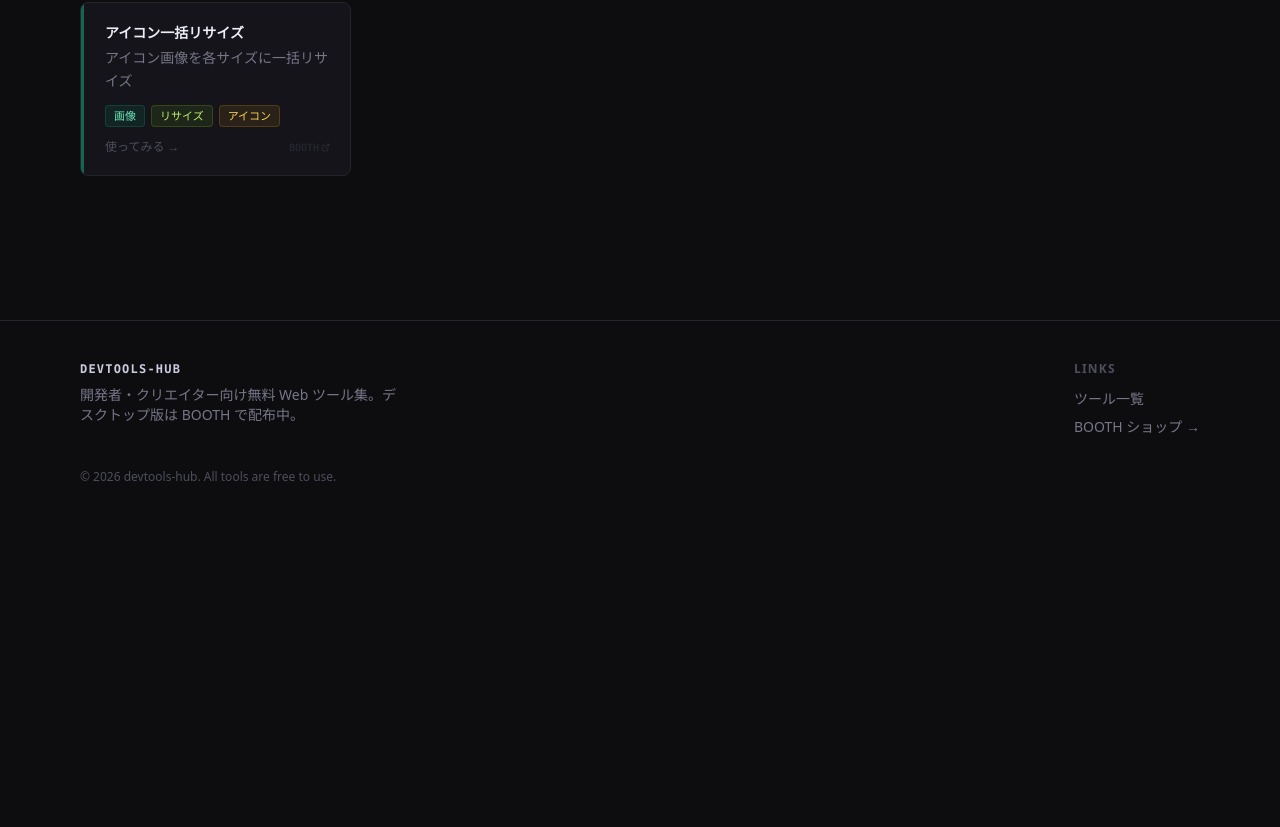
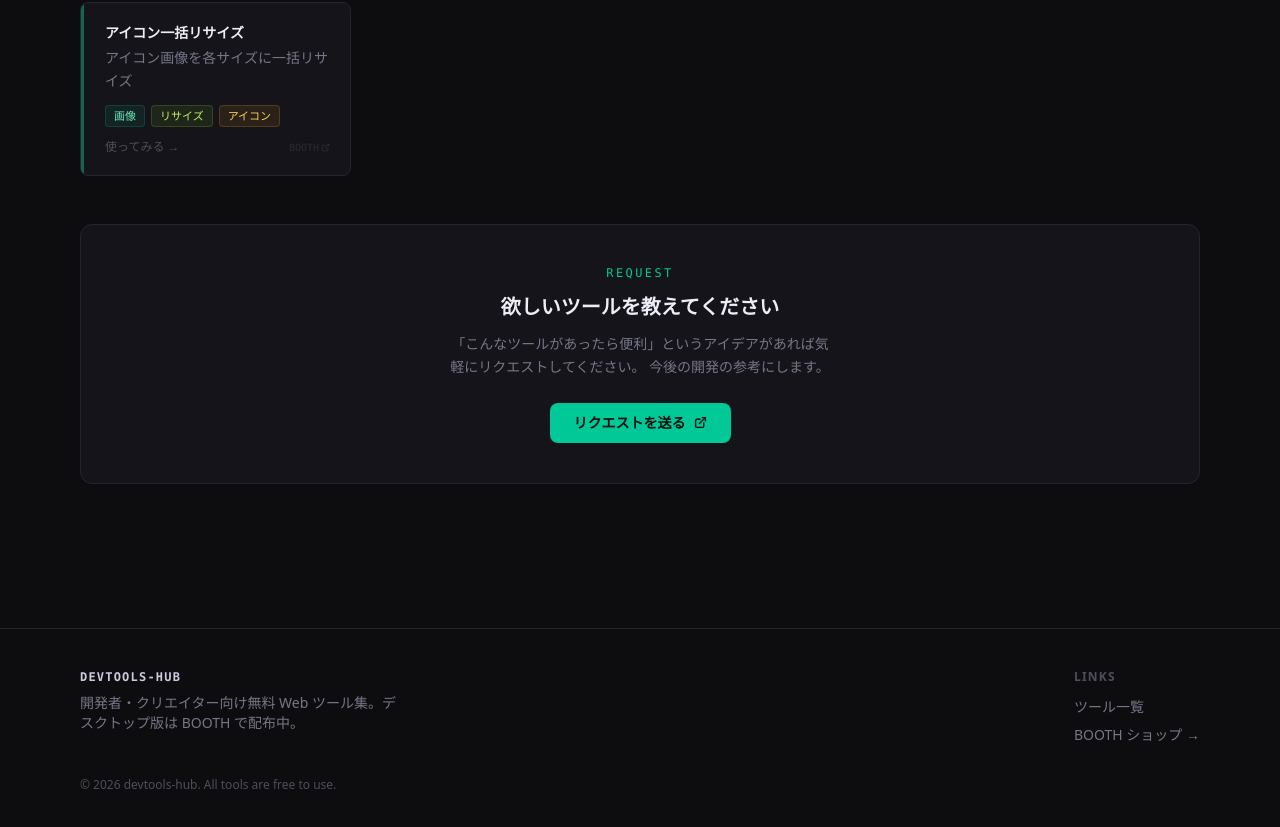
Before and after one commit to kanazaoki/devtools-hub, a Next.js app: page / in a window 1280 px wide. Shown: the part 848-1675 px from the top of the page. Before the commit the page ends 1373 px from the top, so only its background shows below. Built offline with nearby package versions, Linux system fonts and the light colour scheme.

Commit message:
Add tool request box linking to Google Form
Co-Authored-By: Claude Sonnet 4.6 <noreply@anthropic.com>

```diff
--- a/src/app/page.tsx
+++ b/src/app/page.tsx
@@ -62,6 +62,29 @@ export default function Home() {
         </div>
       </section>
 
+      {/* ツールリクエスト */}
+      <section className="mt-12 rounded-xl border border-border bg-surface px-8 py-10 text-center">
+        <p className="font-mono text-xs uppercase tracking-[0.2em] text-teal mb-3">Request</p>
+        <h2 className="text-xl font-bold text-bright">欲しいツールを教えてください</h2>
+        <p className="mt-3 mx-auto max-w-sm text-sm leading-relaxed text-dim">
+          「こんなツールがあったら便利」というアイデアがあれば気軽にリクエストしてください。
+          今後の開発の参考にします。
+        </p>
+        <a
+          href="https://docs.google.com/forms/d/e/1FAIpQLSc9Mo1Ci3bSE6mv59aFHCF3C4hgve0XwYs-kpE24XlxYzvhXw/viewform"
+          target="_blank"
+          rel="noopener noreferrer"
+          className="mt-6 inline-flex items-center gap-2 rounded-lg bg-teal px-6 py-2.5 font-mono text-sm font-semibold text-bg transition-opacity hover:opacity-80"
+        >
+          リクエストを送る
+          <svg xmlns="http://www.w3.org/2000/svg" width="13" height="13" viewBox="0 0 24 24" fill="none" stroke="currentColor" strokeWidth="2.5" strokeLinecap="round" strokeLinejoin="round" aria-hidden="true">
+            <path d="M18 13v6a2 2 0 0 1-2 2H5a2 2 0 0 1-2-2V8a2 2 0 0 1 2-2h6" />
+            <polyline points="15 3 21 3 21 9" />
+            <line x1="10" y1="14" x2="21" y2="3" />
+          </svg>
+        </a>
+      </section>
+
       {/* AdSense — グリッド下 */}
       <AdSense slot="0987654321" format="horizontal" className="mt-12" />
     </main>
```
